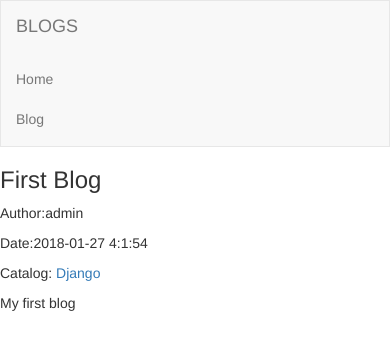
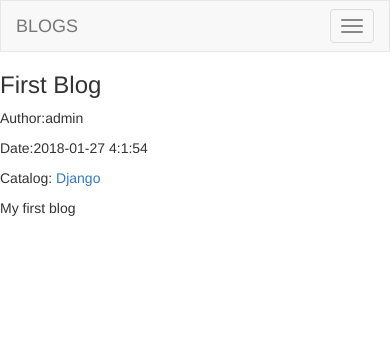
Before and after one commit to hanxuwu/Learning-Django, a Django app: page /blog/1 in a window 390 px wide. Shown: the top 350 px of the page. Run offline with Django 3.2, Linux system fonts and the light colour scheme; data comes from the database, SQL or seed files in the repository; some libraries are stand-ins or nearby versions.

Commit message:
#MyBlog#add navbutton  for the mobile devices

```diff
--- a/Learning Django2.0/Blog/myblog_env/myblog/templates/base.html
+++ b/Learning Django2.0/Blog/myblog_env/myblog/templates/base.html
@@ -24,12 +24,21 @@
                     <a class="navbar-brand" href="{%url 'home'%}">
                             BLOGS
                     </a>
+                    <button class="navbar-toggle collapsed" data-toggle="collapse" data-target="#navbar-collapse">
+                            <span class="icon-bar"></span>
+                            <span class="icon-bar"></span>
+                            <span class="icon-bar"></span>
 
+                    </button>
             </div>
-            <ul class="nav navbar-nav">
-                <li><a href="{%url 'home'%}">Home</a></li>
-                <li><a href="{% url 'blog_list' %}">Blog</a></li>
-            </ul>
+
+                <div id="navbar-collapse" class="collapse navbar-collapse" >
+                        <ul class="nav navbar-nav">
+                                <li><a href="{%url 'home'%}">Home</a></li>
+                                <li><a href="{% url 'blog_list' %}">Blog</a></li>
+                        </ul>
+            </div>
+
         </div>
          <!-- Brand and toggle get grouped for better mobile display -->
     </div>
```
Also changed, not shown: Learning Django2.0/Documents/README.md, 2 other files.
